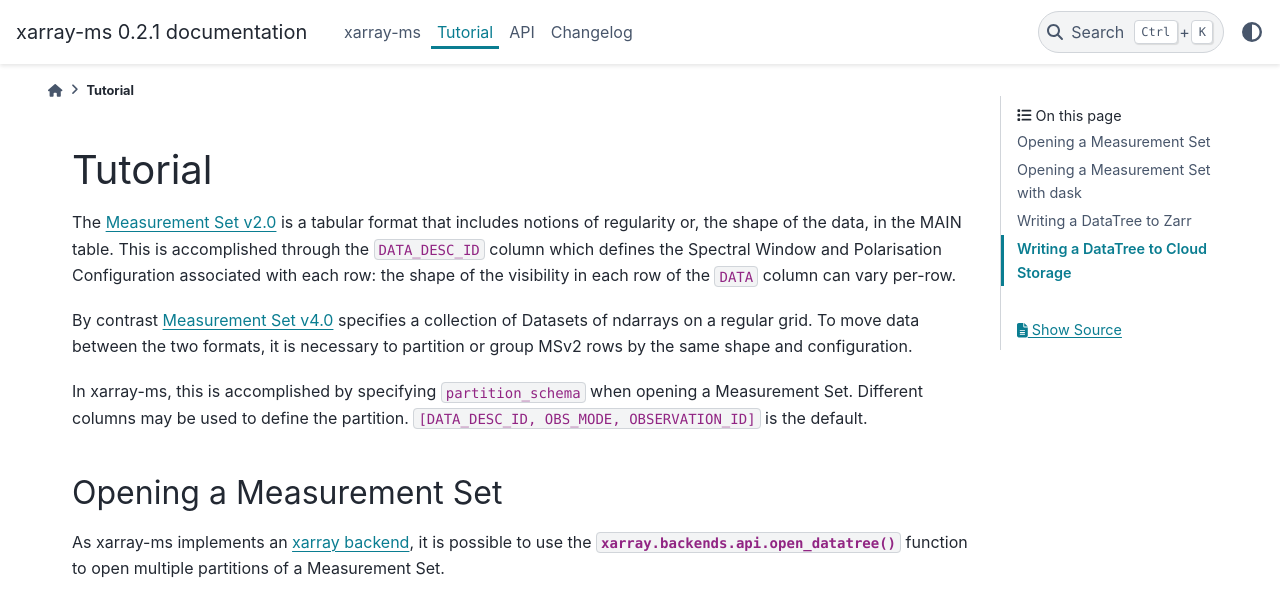
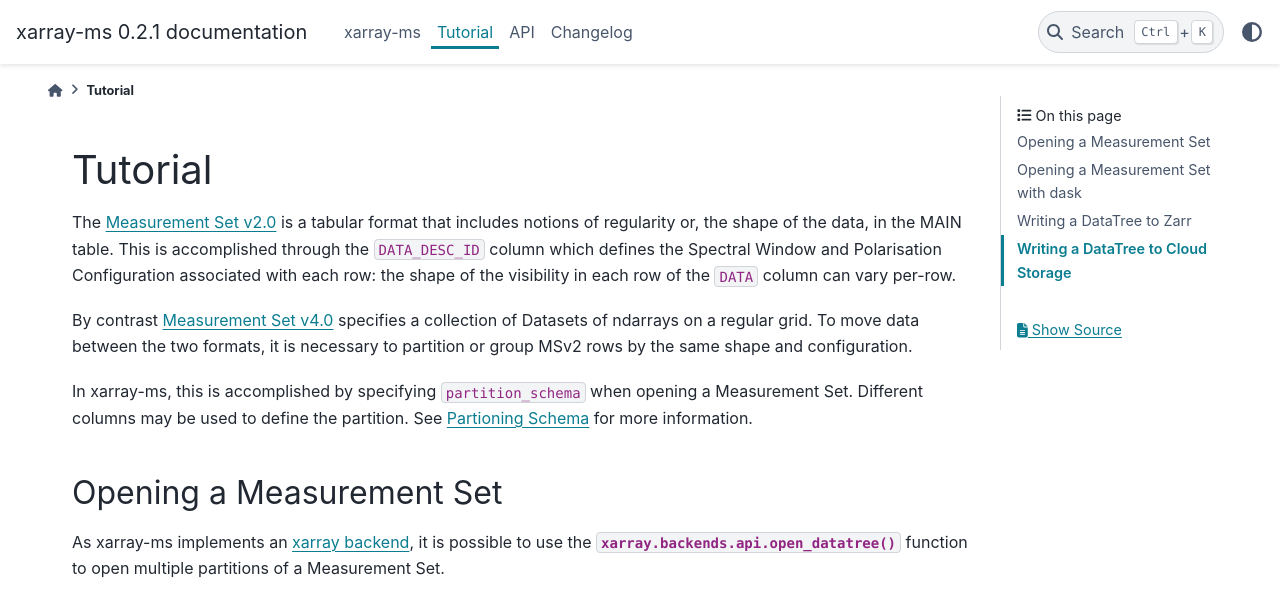
Before and after one commit to ratt-ru/xarray-ms, a Sphinx documentation site: the page built from doc/source/tutorial.rst, in a window 1280 px wide and 900 px high, cut to the strip 0-596 px from the top of the window. Built offline with Sphinx 7.4.7 and the PyData theme 0.15.4, drawn with Linux system fonts in a browser that asks for light colours; pages that are not in the unit, such as notebooks, are missing from menus.

Commit message:
Add documentation

```diff
--- a/doc/source/tutorial.rst
+++ b/doc/source/tutorial.rst
@@ -16,7 +16,7 @@
 In xarray-ms, this is accomplished by specifying ``partition_schema``
 when opening a Measurement Set.
 Different columns may be used to define the partition.
-:code:`[DATA_DESC_ID, OBS_MODE, OBSERVATION_ID]` is the default.
+See :ref:`partitioning-schema` for more information.
 
 Opening a Measurement Set
 -------------------------
@@ -32,15 +32,13 @@
   import xarray
   import xarray.testing
   from xarray_ms.testing.simulator import simulate
-  from xarray.backends.api import open_datatree
 
   # Simulate a Measurement Set with 2 channel and polarisation configurations
   ms = simulate("test.ms", data_description=[
     (8, ("XX", "XY", "YX", "YY")),
     (4, ("RR", "LL"))])
 
-  dt = open_datatree(ms, partition_schema=[
-      "DATA_DESC_ID", "FIELD_ID", "OBSERVATION_ID"])
+  dt = xarray.open_datatree(ms, partition_schema=["FIELD_ID"])
 
   dt
 
@@ -61,8 +59,7 @@
 
 .. ipython:: python
 
-  dt = open_datatree(ms,
-    partition_schema=["DATA_DESC_ID", "FIELD_ID", "OBSERVATION_ID"])
+  dt = xarray.open_datatree(ms, partition_schema=["FIELD_ID"])
 
   subdt = dt.isel(time=slice(1, 3), baseline_id=[1, 3, 5], frequency=slice(2, 4))
   subdt
@@ -92,8 +89,7 @@
 
 .. ipython:: python
 
-  dt = open_datatree(ms, partition_schema=[
-    "DATA_DESC_ID", "FIELD_ID", "OBSERVATION_ID"],
+  dt = xarray.open_datatree(ms, partition_schema=["FIELD_ID"],
     chunks={"time": 2, "frequency": 2})
 
   dt
@@ -108,8 +104,7 @@
 
 .. ipython:: python
 
-  dt = open_datatree(ms, partition_schema=[
-    "DATA_DESC_ID", "FIELD_ID", "OBSERVATION_ID"],
+  dt = xarray.open_datatree(ms, partition_schema=["FIELD_ID"],
     chunks={},
     preferred_chunks={
       (("DATA_DESC_ID", 0),): {"time": 2, "frequency": 4},
@@ -137,8 +132,7 @@
   import os.path
   import tempfile
 
-  dt = open_datatree(ms, partition_schema=[
-    "DATA_DESC_ID", "FIELD_ID", "OBSERVATION_ID"],
+  dt = xarray.open_datatree(ms, partition_schema=["FIELD_ID"],
     chunks={},
     preferred_chunks={
       (("DATA_DESC_ID", 0),): {"time": 2, "frequency": 4},
```
Also changed, not shown: other parts of doc/source/tutorial.rst (+1 -1 lines), doc/source/api.rst (+19 -0 lines), 3 other files.
